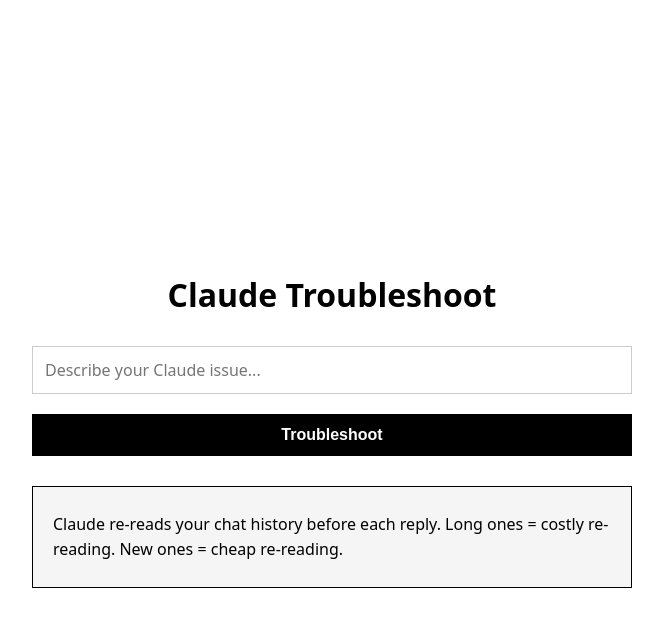
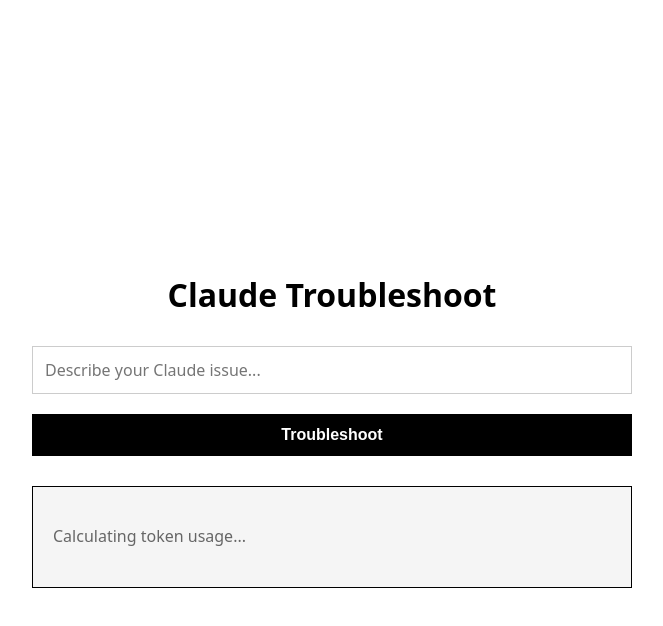
Before and after one commit to shonkaearn-lab/ClaudeTroubleshoot, a Next.js app: page / in a window 1280 px wide. Both pictures are taken after a click on the button "Troubleshoot". Shown: the top 626 px of the page, without its empty margins (308-971 px from the left). Built offline with nearby package versions, Linux system fonts and the light colour scheme.

Commit message:
add: fake thinking animation (8 seconds)

```diff
--- a/app/page.tsx
+++ b/app/page.tsx
@@ -89,15 +89,41 @@
   "Claude re-reads your entire history. Long chats = tons of re-reading = token burn. Fresh start = problem solved.",
 ];
 
+const thinking = [
+  'Analyzing context window...',
+  'Scanning conversation history...',
+  'Calculating token usage...',
+  'Compressing chat logs...',
+  'Assessing message density...',
+  'Processing context chains...',
+  'Evaluating re-read overhead...',
+  'Finalizing diagnosis...',
+];
+
 export default function Home() {
   const [inp, setInp] = useState('');
   const [res, setRes] = useState('');
   const [show, setShow] = useState(false);
+  const [loading, setLoading] = useState(false);
+  const [thinkIdx, setThinkIdx] = useState(0);
 
   const troubleshoot = () => {
-    const m = msgs[Math.floor(Math.random() * msgs.length)];
-    setRes(m);
+    setLoading(true);
+    setThinkIdx(0);
     setShow(true);
+
+    let idx = 0;
+    const interval = setInterval(() => {
+      idx += 1;
+      if (idx >= thinking.length) {
+        clearInterval(interval);
+        const m = msgs[Math.floor(Math.random() * msgs.length)];
+        setRes(m);
+        setLoading(false);
+      } else {
+        setThinkIdx(idx);
+      }
+    }, 1000);
   };
 
   const handleKey = (e: React.KeyboardEvent) => {
@@ -166,8 +192,8 @@
               alignItems: 'center',
             }}
           >
-            <p style={{ margin: '0', lineHeight: '1.6', fontSize: '16px' }}>
-              {res}
+            <p style={{ margin: '0', lineHeight: '1.6', fontSize: '16px', color: loading ? '#666' : '#000' }}>
+              {loading ? thinking[thinkIdx] : res}
             </p>
           </div>
         )}
```
